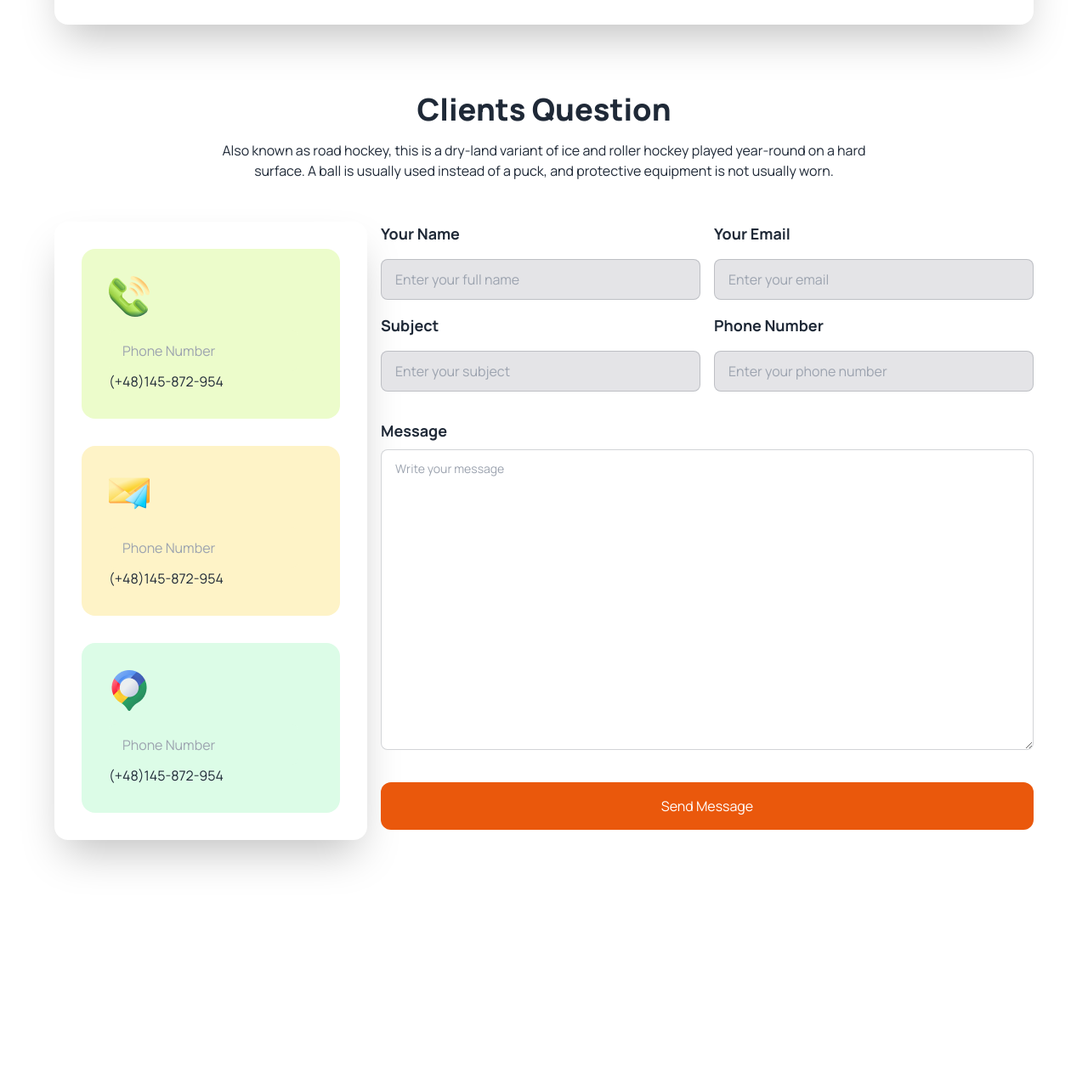
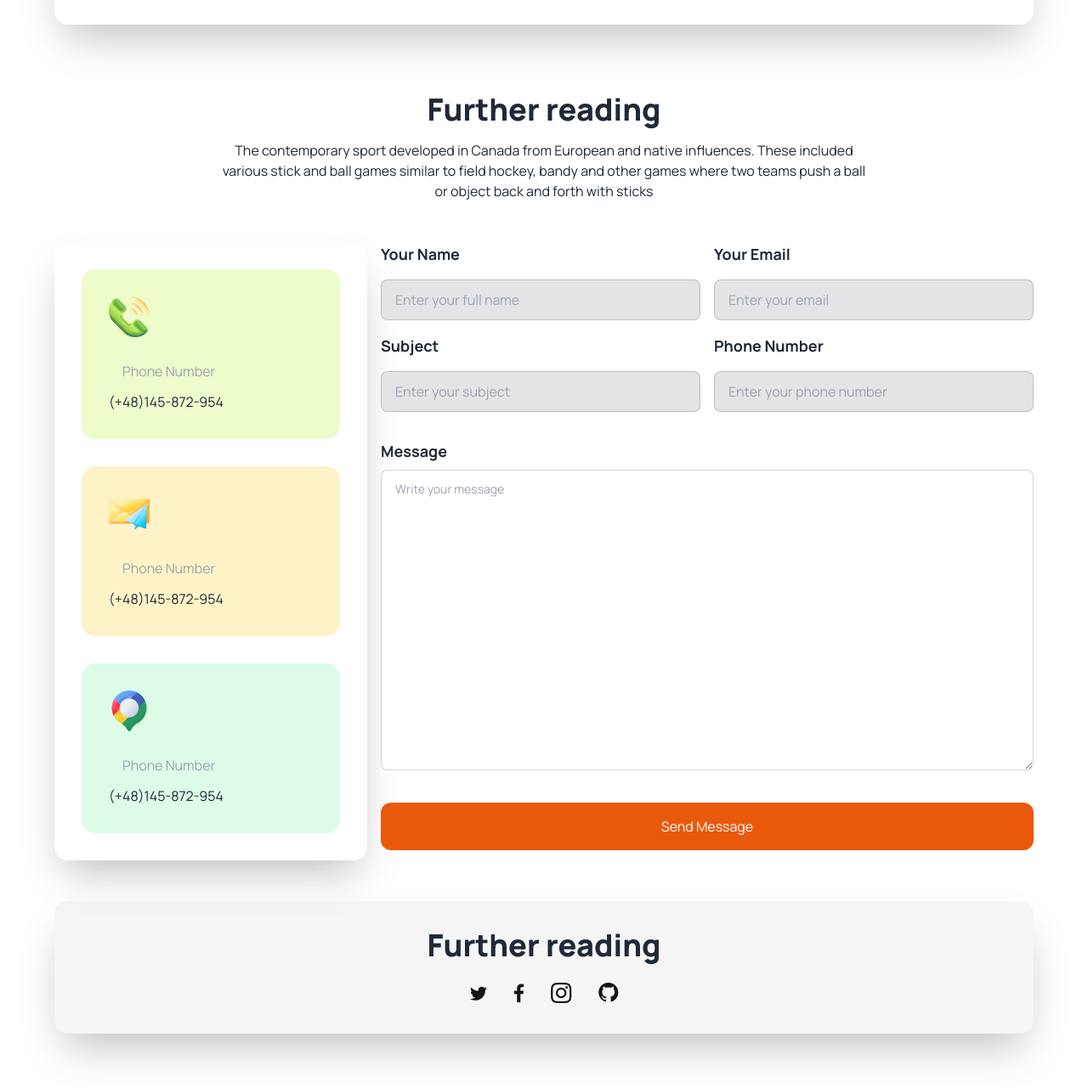
Before and after one commit to shakilahamedrana/My-Sports-Project, a plain HTML site: page index.html in a window 1280 px wide. Shown: the part 3839-5120 px from the top of the page at 85% size. Before the commit the page ends 4908 px from the top, so only its background shows below. Drawn offline with nearby package versions, Linux system fonts and the light colour scheme.

Commit message:
New line added

```diff
--- a/index.html
+++ b/index.html
@@ -433,8 +433,8 @@
 
         <section class="container mx-auto my-20 lg:px-16 px-6">
             <div class="">
-                <h1 class="text-4xl text-center font-extrabold">Clients Question</h1>
-                <p class="lg:max-w-3xl mx-auto my-4 text-center ">Also known as road hockey, this is a dry-land variant of ice and roller hockey played year-round on a hard surface. A ball is usually used instead of a puck, and protective equipment is not usually worn.</p>
+                <h1 class="text-4xl text-center font-extrabold">Further reading</h1>
+                <p class="lg:max-w-3xl mx-auto my-4 text-center ">The contemporary sport developed in Canada from European and native influences. These included various stick and ball games similar to field hockey, bandy and other games where two teams push a ball or object back and forth with sticks</p>
             </div>
 
 
@@ -488,6 +488,16 @@
                 </div>
             </div>
 
+
+            <div class="mt-12 rounded-box shadow-2xl pt-8 pb-9 bg-neutral-100">
+                <div class="">
+                    <h1 class="text-4xl text-center font-extrabold">Further reading</h1>
+                    <div class="flex justify-center mt-6">
+                        <button><img src="icone/Social.png" alt=""></button>
+                    </div>
+                </div>
+            </div>
+
         </section>
 
     </main>
```
Also changed, not shown: icone/Social.png (added).
